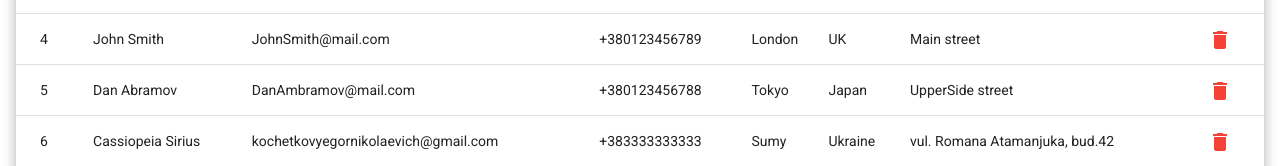
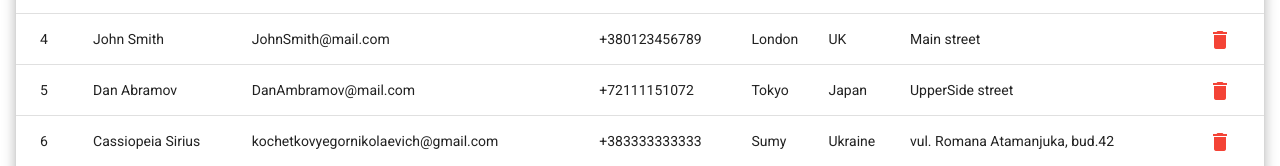
Before and after one commit to YegorKochetkov/angular-table-of-users, an Angular app: page /dashboard/1 in a window 1280 px wide. Shown: the part 329-495 px from the top of the page. Built offline with nearby package versions, Linux system fonts and the light colour scheme; data requests are answered from the project's data file.

Commit message:
Fix pattern for email

```diff
--- a/db.json
+++ b/db.json
@@ -51,7 +51,7 @@
     {
       "fullname": "Dan Abramov",
       "email": "DanAmbramov@mail.com",
-      "phone": "+380123456788",
+      "phone": "+72111151072",
       "address": {
         "street": "UpperSide street",
         "city": "Tokyo",
--- a/src/app/components/dialog/dialog.component.ts
+++ b/src/app/components/dialog/dialog.component.ts
@@ -33,7 +33,7 @@ export class DialogComponent implements OnInit {
       email: ['', [
         Validators.required,
         Validators.pattern(
-          /^[a-z0-9!#$%&'*+/=?^_`{|}~-]+(?:\.[a-z0-9!#$%&'*+/=?^_`{|}~-]+)*@(?:[a-z0-9](?:[a-z0-9-]*[a-z0-9])?\.)+[a-z0-9](?:[a-z0-9-]*[a-z0-9])?$/
+          /^[A-Za-z0-9!#$%&'*+/=?^_`{|}~-]+(?:\.[A-Za-z0-9!#$%&'*+/=?^_`{|}~-]+)*@(?:[a-z0-9](?:[a-z0-9-]*[a-z0-9])?\.)+[a-z0-9](?:[a-z0-9-]*[a-z0-9])?$/
         )
       ]],
       phone: ['', [
```
